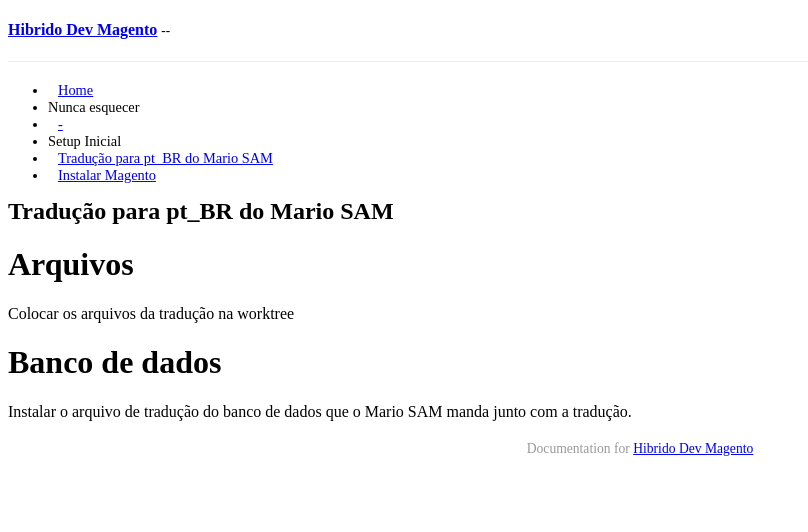
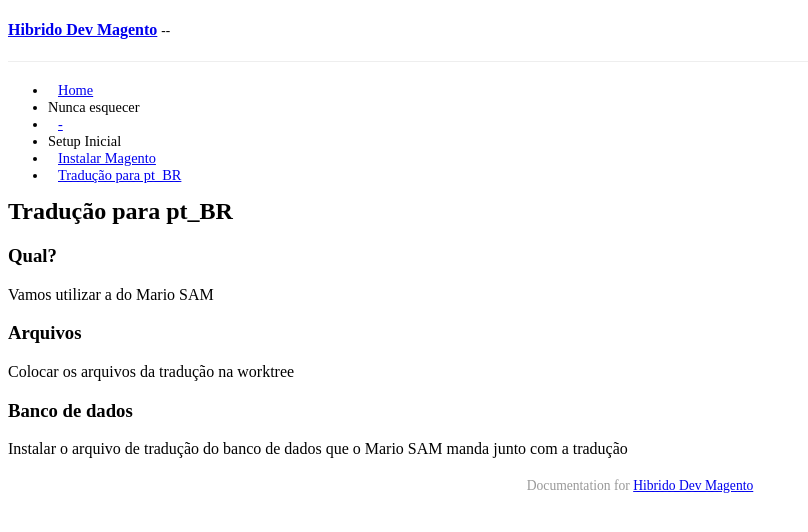
Before and after one commit to williangringo/doc-dev-magento, a Jekyll site: the page built from _posts/2015-06-08-traduo-para-ptbr-do-mario-sam.md, in a window 1280 px wide. Shown: the top 532 px of the page, without its empty margins (0-808 px from the left). Built offline with Jekyll 4.4.1, drawn with Linux system fonts in a browser that asks for light colours; Markdown is read by kramdown in place of the engine named in the settings; a style sheet for code colours, icons or effects is not loaded.

Commit message:
Faz algumas alteracoes

```diff
--- a/_posts/2015-06-08-traduo-para-ptbr-do-mario-sam.md
+++ b/_posts/2015-06-08-traduo-para-ptbr-do-mario-sam.md
@@ -1,15 +1,20 @@
 ---
 layout: page
-title: "Tradução para pt_BR do Mario SAM"
+title: "Tradução para pt_BR"
 category: setup-inicial
 date: 2015-06-08 20:00:05
+order: 2
 ---
 
-# Arquivos
+### Qual?
+
+Vamos utilizar a do Mario SAM
+
+### Arquivos
 
 Colocar os arquivos da tradução na worktree
 
-# Banco de dados
+### Banco de dados
 
 Instalar o arquivo de tradução do banco de dados que o Mario SAM manda junto com
-a tradução.
+a tradução
```
Also changed, not shown: _posts/2015-06-08-instalar-magento.md (+5 -4 lines).
